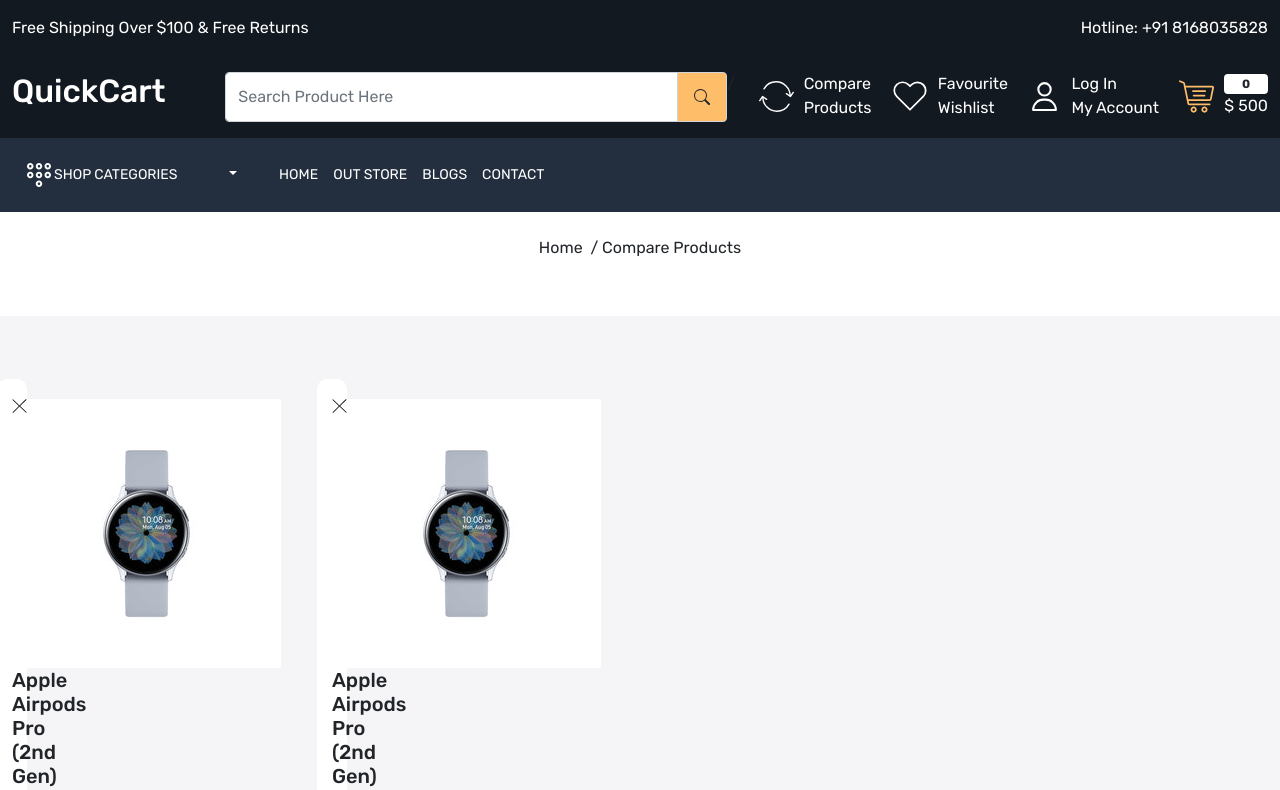
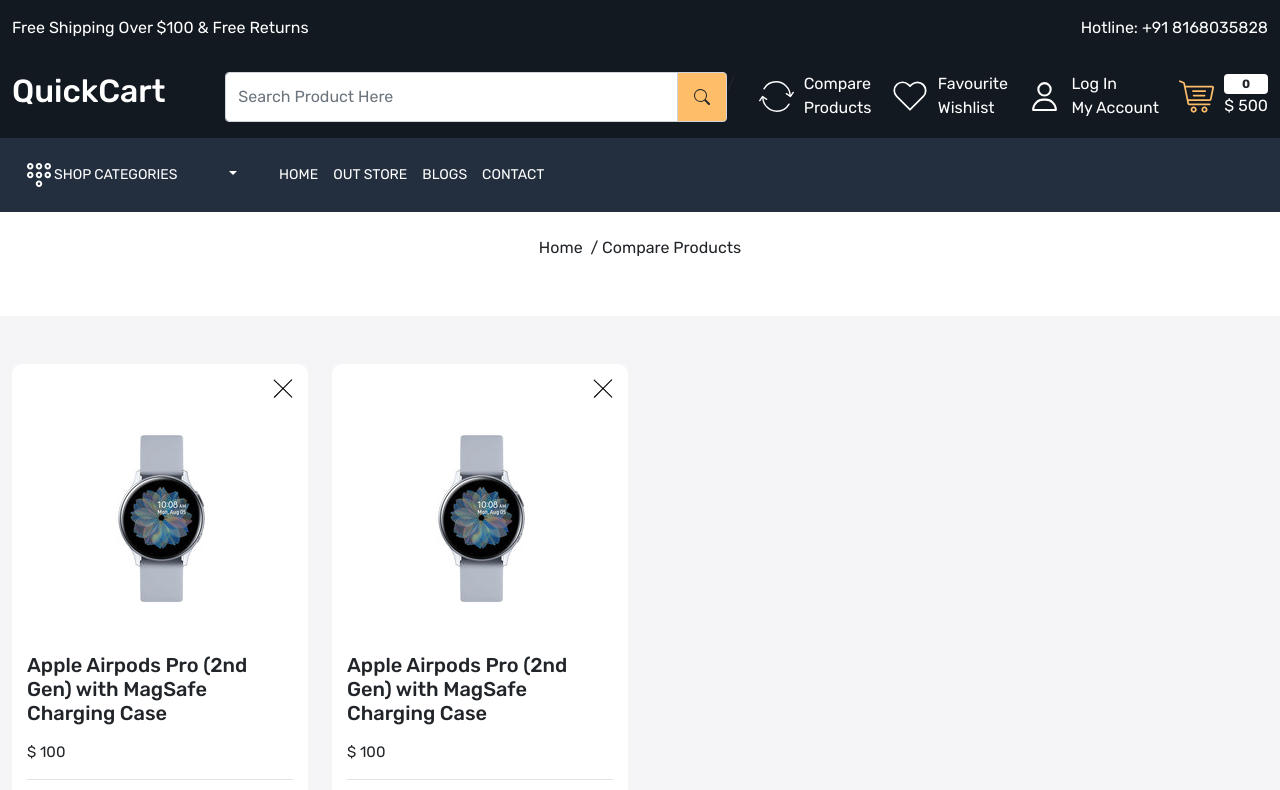
Before and after one commit to dahiyakapil/Ecommerce-QUICK-CART-Frontend, a React (Create React App) app in the folder frontend/: page /compare-product in a window 1280 px wide. Shown: the top 790 px of the page. Built offline with nearby package versions, Linux system fonts and the light colour scheme.

Commit message:
fixed the .cross image in compare product page .. added css style to the compare product page....

```diff
--- a/frontend/src/App.css
+++ b/frontend/src/App.css
@@ -561,7 +561,7 @@
   border-radius: 10px;
 }
 
-.compare-product-card, .wishlist-card .cross{
+.compare-product-card .cross, .wishlist-card .cross{
   top: 15px;
   right: 15px;
   width: 20px;
```
